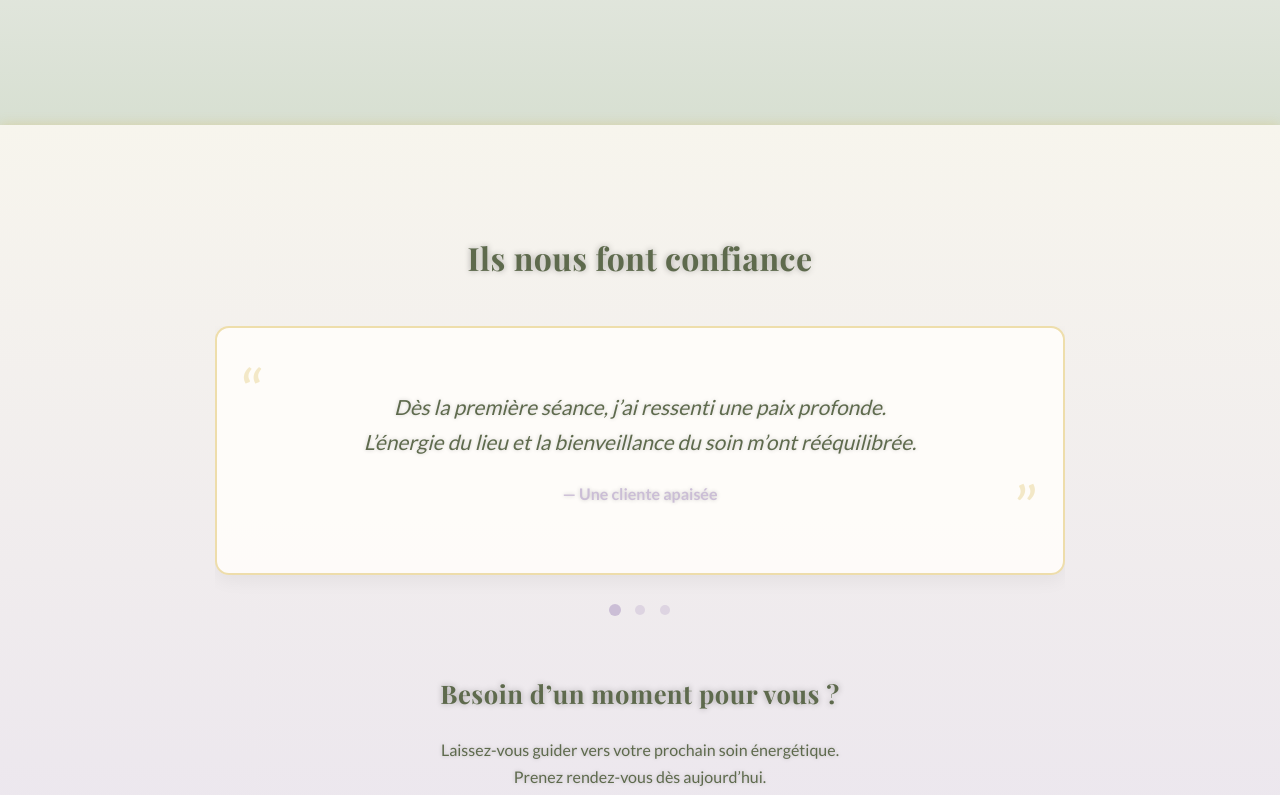
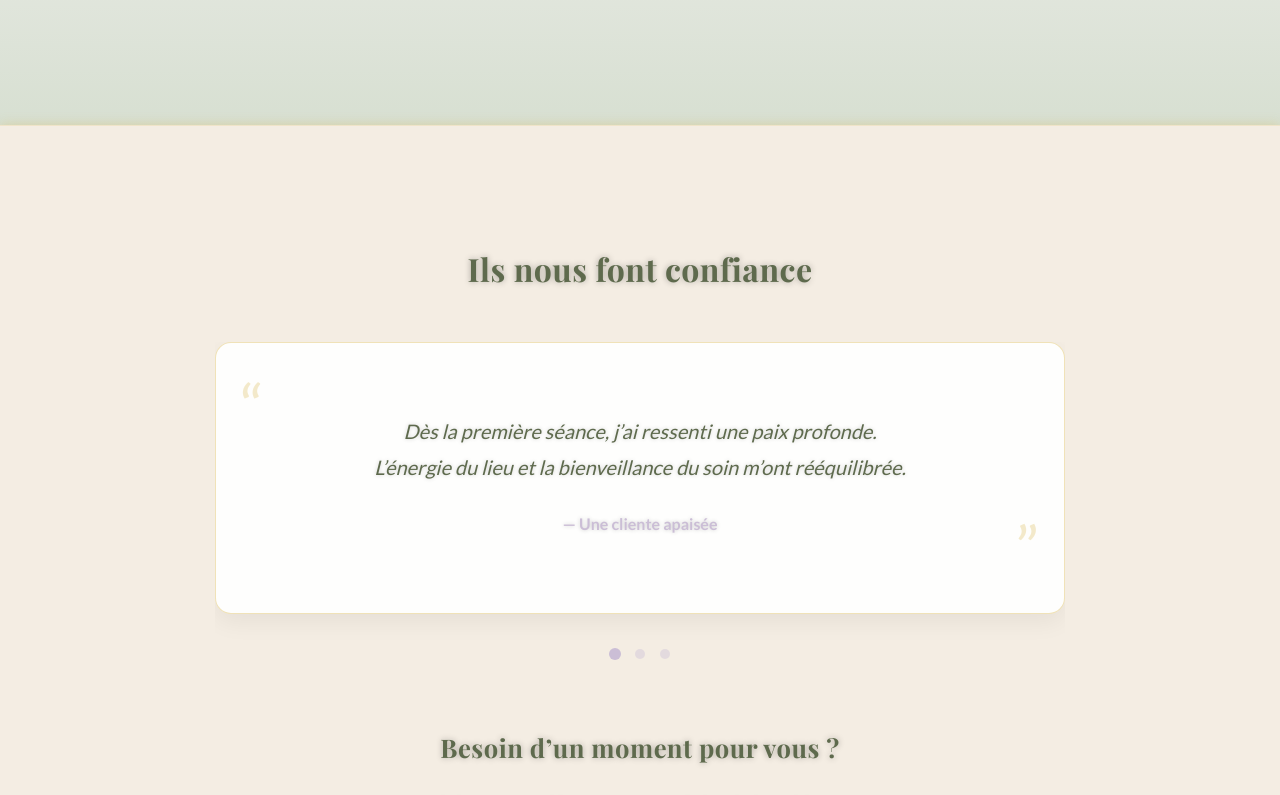
Before and after one commit to cousinstephanie80-code/Energie-de-l-Aum, a plain HTML site: page index.html in a window 1280 px wide. Shown: the part 2080-2875 px from the top of the page. Drawn offline with nearby package versions, Linux system fonts and the light colour scheme.

Commit message:
carrousel

```diff
--- a/style.css
+++ b/style.css
@@ -215,11 +215,37 @@ p, a {
   margin-bottom: 40px;
 }
 
-/* --- Témoignages --- */
+/* 💬 SECTION TÉMOIGNAGES – VERSION DOUCE ET HARMONIEUSE */
+:root {
+  --background-light: #F4EDE3; /* 🌿 fond lin légèrement rosé */
+}
+
+/* --- Conteneur principal --- */
+.testimonial-section {
+  position: relative;
+  background: var(--background-light);
+  padding: 90px 20px;
+  text-align: center;
+  overflow: hidden;
+  border-top: 1px solid rgba(212,175,55,0.15);
+  border-bottom: 1px solid rgba(212,175,55,0.15);
+}
+
+/* --- Titre principal --- */
+.section-title {
+  font-family: var(--font-serif);
+  color: var(--color-olive);
+  font-size: 2rem;
+  margin-bottom: 45px;
+  text-transform: none;
+  letter-spacing: 0.5px;
+}
+
+/* --- Carrousel principal --- */
 .testimonial-carousel {
   position: relative;
   max-width: 850px;
-  margin: 0 auto 50px;
+  margin: 0 auto 60px;
   overflow: hidden;
 }
 
@@ -231,38 +257,49 @@ p, a {
 .testimonial-item {
   min-width: 100%;
   opacity: 0;
-  transition: opacity 0.8s ease;
+  transition: opacity 1.5s ease-in-out, transform 1.5s ease-in-out;
+  transform: scale(0.97);
 }
 
 .testimonial-item.active {
   opacity: 1;
+  transform: scale(1);
 }
 
+/* --- Carte de témoignage --- */
 .testimonial-box {
-  background: #fffdfae6;
-  border: 2px solid rgba(212,175,55,0.4);
-  border-radius: 14px;
-  padding: 40px 30px 50px;
+  background: #FFFFFFE6;
+  border: 1.5px solid rgba(212,175,55,0.35);
+  border-radius: 16px;
+  padding: 50px 40px 60px;
   margin: 0 auto;
-  box-shadow: 0 6px 18px rgba(0,0,0,0.05);
+  box-shadow: 0 8px 24px rgba(0,0,0,0.06);
   position: relative;
   color: var(--color-olive);
+  transition: transform 0.6s ease, box-shadow 0.6s ease;
 }
 
+.testimonial-box:hover {
+  transform: translateY(-5px);
+  box-shadow: 0 12px 30px rgba(0,0,0,0.08);
+}
+
+/* --- Texte & auteur --- */
 .testimonial-text {
   font-style: italic;
-  font-size: 1.3rem;
+  font-size: 1.25rem;
   color: var(--color-olive);
-  line-height: 1.7;
+  line-height: 1.8;
+  margin-bottom: 25px;
 }
 
 .testimonial-author {
-  margin-top: 20px;
   font-weight: 600;
   color: var(--color-lavande);
+  font-size: 1rem;
 }
 
-/* Guillemets décoratifs */
+/* --- Guillemets décoratifs --- */
 .quote-symbol {
   font-size: 4rem;
   color: var(--color-or);
@@ -270,19 +307,23 @@ p, a {
   top: 10px;
   left: 25px;
   opacity: 0.25;
+  pointer-events: none;
 }
+
 .quote-symbol.end {
   bottom: 10px;
   right: 25px;
   top: auto;
   left: auto;
   opacity: 0.25;
+  pointer-events: none;
 }
 
-/* --- Indicateurs --- */
+/* --- Indicateurs du carrousel --- */
 .carousel-indicators {
-  margin-top: 20px;
+  margin-top: 25px;
 }
+
 .indicator {
   display: inline-block;
   width: 10px;
@@ -290,16 +331,17 @@ p, a {
   margin: 0 6px;
   border-radius: 50%;
   background: var(--color-lavande);
-  opacity: 0.5;
+  opacity: 0.4;
   cursor: pointer;
   transition: all 0.3s ease;
 }
+
 .indicator.active {
   opacity: 1;
   transform: scale(1.2);
 }
 
-/* --- Call to Action --- */
+/* --- Zone CTA sous le carrousel --- */
 .call-to-action {
   margin-top: 50px;
 }
@@ -314,6 +356,7 @@ p, a {
 .cta-description {
   color: var(--color-olive);
   margin-bottom: 25px;
+  line-height: 1.6;
 }
 
 .btn-primary {
@@ -337,9 +380,11 @@ p, a {
   color: var(--color-lavande);
   text-decoration: none;
 }
+
 .cta-contact a:hover {
   text-decoration: underline;
 }
+
 
 
 /* ========================================== */
```
